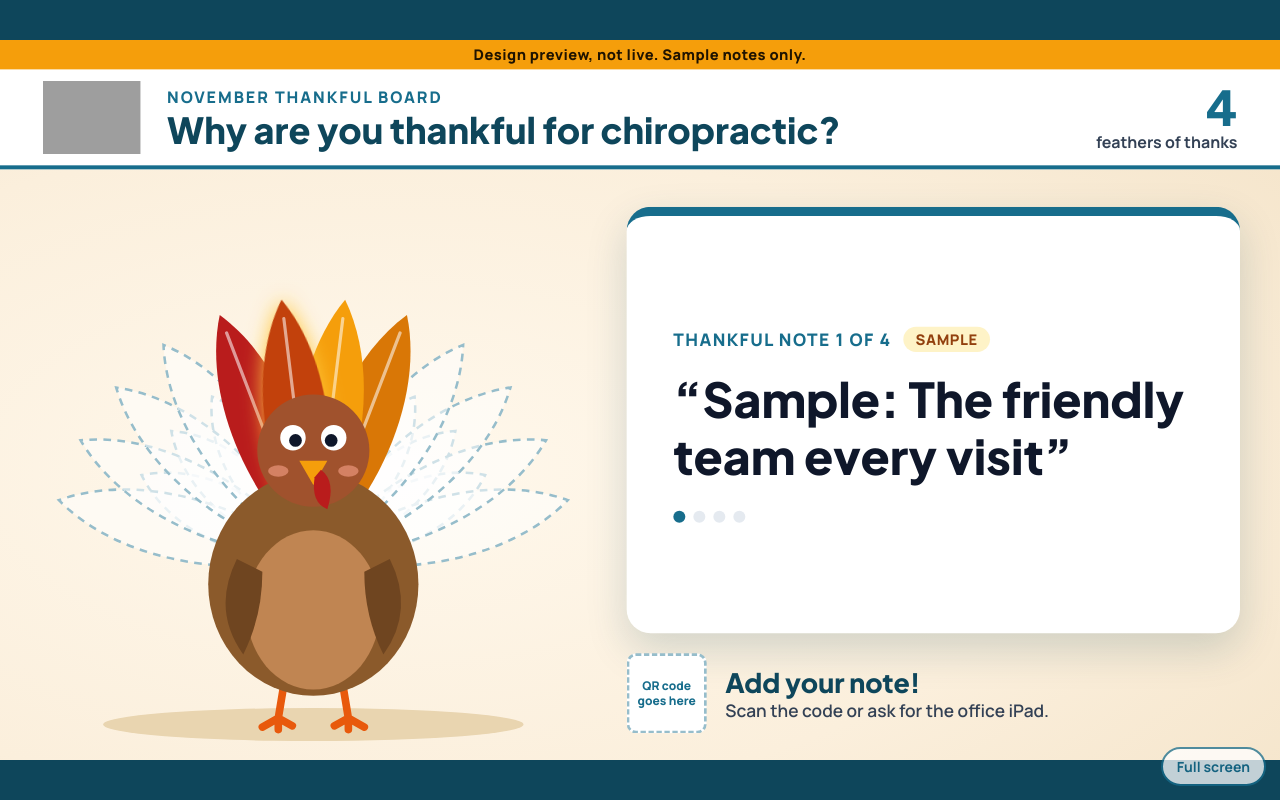
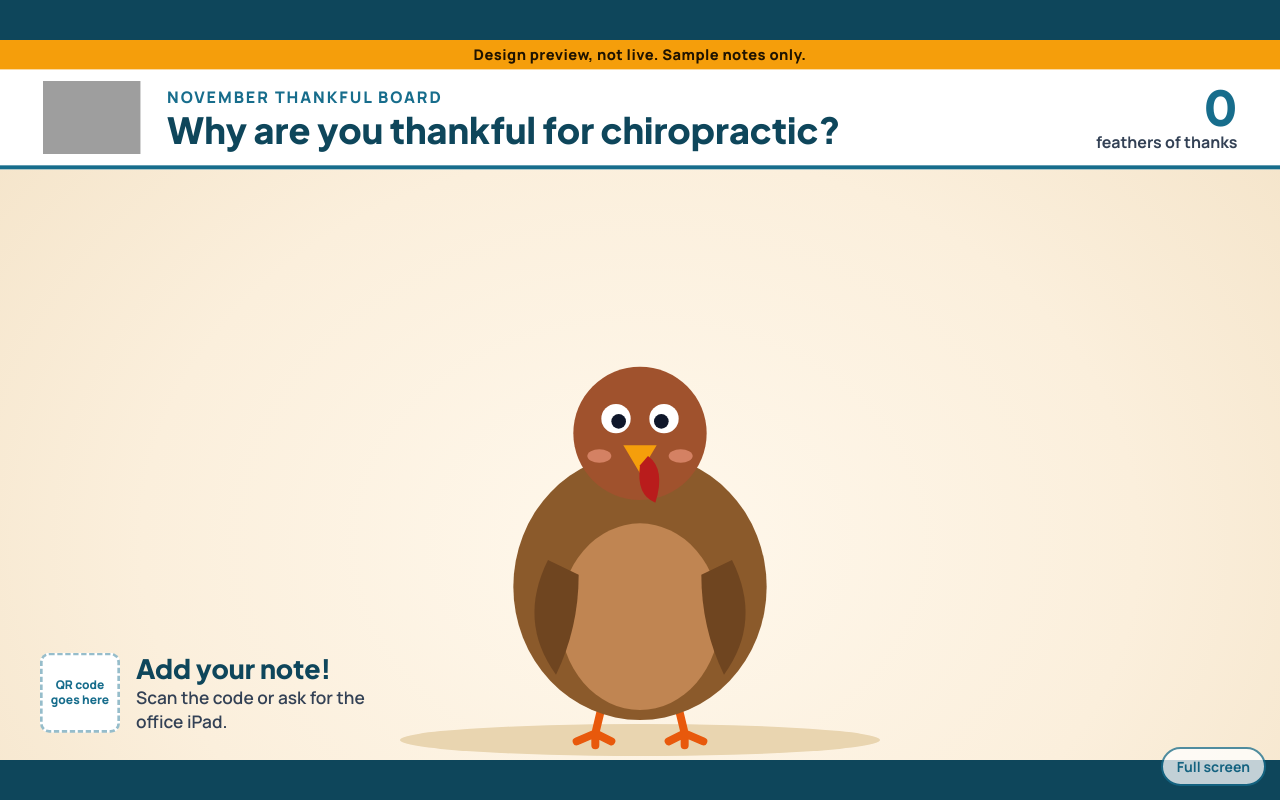
Before and after one commit to localember/afc-tricities-thankful-board-preview, a plain HTML site: page tv/index.html in a window 1280 px wide. Drawn offline with Linux system fonts and the light colour scheme; grey boxes are pictures that could not be loaded.

Commit message:
TV view: turkey alone until a note is approved; each approved note becomes a feather with the words on it (no side panel). Samples start pending.

```diff
--- a/tv/index.html
+++ b/tv/index.html
@@ -1,132 +1,116 @@
 <!doctype html><html lang="en"><head><meta charset="utf-8"><meta name="viewport" content="width=device-width, initial-scale=1"><meta name="robots" content="noindex, nofollow"><link rel="preconnect" href="https://fonts.googleapis.com"><link rel="preconnect" href="https://fonts.gstatic.com" crossorigin><link href="https://fonts.googleapis.com/css2?family=Manrope:wght@400;500;600;700;800&family=Plus+Jakarta+Sans:wght@600;700;800&family=Caveat:wght@600&display=swap" rel="stylesheet"><title>Waiting room TV: AFC thankful board (design preview)</title><link rel="stylesheet" href="../assets/styles.css">
 <style>
 html,body{height:100%;overflow:hidden;background:#0E465B}
-#stage{position:absolute;left:50%;top:50%;width:1920px;height:1080px;transform-origin:center center;background:radial-gradient(ellipse at 30% 60%,#FFF8EC 0%,#FBEFDC 55%,#F3E2C6 100%);overflow:hidden}
+#stage{position:absolute;left:50%;top:50%;width:1920px;height:1080px;transform-origin:center center;background:radial-gradient(ellipse at 50% 70%,#FFF8EC 0%,#FBEFDC 55%,#F3E2C6 100%);overflow:hidden}
 .tvbanner{position:absolute;top:0;left:0;right:0;height:44px;background:#F59E0B;color:#1f1300;font:800 22px/44px var(--font-body);text-align:center;letter-spacing:.03em;z-index:5}
-.tvhead{position:absolute;top:44px;left:0;right:0;height:150px;display:flex;align-items:center;padding:0 64px;gap:40px;background:#fff;border-bottom:6px solid var(--primary)}
+.tvhead{position:absolute;top:44px;left:0;right:0;height:150px;display:flex;align-items:center;padding:0 64px;gap:40px;background:#fff;border-bottom:6px solid var(--primary);z-index:4}
 .tvhead img{height:110px}
 .tvhead .t{flex:1}
 .tvhead small{font:800 24px var(--font-body);color:var(--primary);text-transform:uppercase;letter-spacing:.12em}
 .tvhead h1{font:800 54px/1.1 var(--font-heading);color:var(--primary-dark);margin-top:4px}
 .count{text-align:right;font:700 24px var(--font-body);color:var(--slate)}
 .count b{display:block;font:800 72px/1 var(--font-heading);color:var(--primary)}
-#art{position:absolute;left:40px;top:205px;width:860px;height:860px}
-.slot{transition:fill .8s,opacity .8s,transform .8s}
-.slot.empty{fill:#fff;fill-opacity:.55;stroke:#96BDCB;stroke-width:4;stroke-dasharray:12 10}
-.slot.lit{filter:drop-shadow(0 0 16px rgba(255,200,60,.95))}
-@keyframes pop{0%{transform:scale(.2);opacity:0}70%{transform:scale(1.08)}100%{transform:scale(1);opacity:1}}
-.new{animation:pop 1s ease-out both;transform-box:fill-box;transform-origin:50% 100%}
-.spot{position:absolute;left:940px;top:250px;width:920px;height:640px;background:#fff;border-radius:36px;box-shadow:0 24px 60px rgba(14,70,91,.18);padding:64px 70px;display:flex;flex-direction:column;justify-content:center;border-top:14px solid var(--primary)}
-.spot .eyebrow{font:800 26px var(--font-body);color:var(--primary);letter-spacing:.08em;text-transform:uppercase;display:flex;gap:18px;align-items:center}
-.spot .eyebrow .tag{background:#FEF3C7;color:#92400E;border-radius:999px;padding:4px 18px;font-size:22px;letter-spacing:.04em}
-.spot .eyebrow .tag.fresh{background:#DCFCE7;color:#166534}
-.spot .msg{font:800 72px/1.18 var(--font-heading);color:var(--ink);margin-top:28px;transition:opacity .5s}
-.spot .msg.small{font-size:58px}
-.spot img{width:100%;max-height:400px;object-fit:contain;margin-top:20px}
-.spot .fade{opacity:0}
-.dots{display:flex;gap:12px;margin-top:40px;flex-wrap:wrap}
-.dots i{width:18px;height:18px;border-radius:50%;background:#E5EAF0}
-.dots i.on{background:var(--primary)}
-.foot{position:absolute;left:940px;top:920px;width:920px;display:flex;align-items:center;gap:28px;color:var(--primary-dark)}
+#board{position:absolute;left:0;top:0;width:1920px;height:1080px}
+.feather{position:absolute;transform-origin:50% 100%;border-radius:50% 50% 46% 46% / 64% 64% 36% 36%;box-shadow:0 10px 24px rgba(60,30,0,.22);overflow:hidden}
+.feather:before{content:"";position:absolute;left:50%;top:8%;bottom:0;width:5px;margin-left:-2.5px;background:rgba(255,255,255,.35);border-radius:3px}
+.feather .words{position:absolute;left:50%;display:flex;align-items:center;justify-content:center;text-align:center;color:#fff;font:800 26px/1.12 var(--font-heading);text-shadow:0 2px 4px rgba(0,0,0,.35);padding:0 6px}
+.feather .words img{max-width:100%;max-height:100%;background:#fff;border-radius:10px;padding:4px}
+.feather.new{animation:grow 1.2s ease-out both}
+.feather.new{box-shadow:0 0 0 6px rgba(255,214,90,.9),0 0 40px rgba(255,200,60,.9)}
+@keyframes grow{0%{scale:.1;opacity:0}70%{scale:1.06;opacity:1}100%{scale:1;opacity:1}}
+#body{position:absolute;left:0;top:0;width:1920px;height:1080px;pointer-events:none}
+.token{position:absolute;display:flex;align-items:center;justify-content:center;text-align:center;color:#fff;font:800 24px/1.15 var(--font-heading);padding:18px;box-shadow:0 10px 24px rgba(0,0,0,.18);text-shadow:0 2px 4px rgba(0,0,0,.3)}
+.token img{max-width:100%;max-height:100%;background:#fff;border-radius:10px}
+.foot{position:absolute;left:60px;bottom:40px;width:520px;display:flex;align-items:center;gap:24px;color:var(--primary-dark);z-index:3}
 .qr{width:120px;height:120px;border-radius:14px;background:#fff;border:4px dashed var(--primary-light);display:grid;place-items:center;font:800 18px/1.2 var(--font-body);color:var(--primary);text-align:center;flex:none}
 .foot b{font:800 40px var(--font-heading);display:block}
 .foot span{font:600 26px var(--font-body);color:var(--slate)}
 #fs{position:fixed;right:14px;bottom:14px;z-index:9;opacity:.75}
-.empty-msg{font:700 56px/1.2 var(--font-heading);color:var(--primary-dark)}
 </style></head><body>
 <div id="stage">
 <div class="tvbanner">Design preview, not live. Sample notes only.</div>
 <header class="tvhead"><img src="https://www.afctricities.com/wp-content/uploads/2026/04/Advanced-Family-Chiropractic-Logo-v1.png" alt="Advanced Family Chiropractic logo"><div class="t"><small id="month">November thankful board</small><h1 id="question">Why are you thankful for chiropractic?</h1></div><div class="count"><b id="num">0</b><span id="unit">feathers of thanks</span></div></header>
-<svg id="art" viewBox="0 0 900 900" aria-label="Thankful board artwork"></svg>
-<section class="spot" id="spot"></section>
+<div id="board" aria-label="Thankful board"></div>
+<svg id="body" viewBox="0 0 1920 1080" aria-hidden="true"></svg>
 <div class="foot"><div class="qr">QR code<br>goes here</div><div><b>Add your note!</b><span>Scan the code or ask for the office iPad.</span></div></div>
 </div>
 <button class="btn small ghost" id="fs">Full screen</button>
 <script src="../assets/app.js"></script>
 <script>
 (function(){
-var NS='http://www.w3.org/2000/svg',art=document.getElementById('art'),E=AFC.esc;
-var COLORS={turkey:['#C2410C','#F59E0B','#B91C1C','#D97706','#176D8C','#EA580C','#92400E','#FBBF24','#9F1239','#0E465B','#E8590C','#CA8A04'],
-ornaments:['#B91C1C','#FBBF24','#176D8C','#E5E7EB','#9F1239','#F59E0B','#0E465B','#96BDCB'],
-hearts:['#E0457B','#BE185D','#F472B6','#B91C1C','#FB7185','#9F1239','#F9A8D4']};
-var seen=null,idx=0,timer=null,fresh=null;
-function el(t,a,p){var e=document.createElementNS(NS,t);for(var k in a)e.setAttribute(k,a[k]);(p||art).appendChild(e);return e;}
-function slots(theme){
- var s=[];
- if(theme==='turkey'){
-  var outer=[],inner=[];
-  for(var i=0;i<12;i++)outer.push(-77+i*14);
-  for(var j=0;j<9;j++)inner.push(-64+j*16);
-  function ord(a){return a.slice().sort(function(x,y){return Math.abs(x)-Math.abs(y)||x-y;});}
-  ord(outer).forEach(function(a){s.push({kind:'feather',a:a,len:410,w:66});});
-  ord(inner).forEach(function(a){s.push({kind:'feather',a:a,len:300,w:58});});
- }else if(theme==='ornaments'){
-  for(var r=1;r<=6;r++){var y=210+r*88;var half=(y-90)*0.33;for(var k=0;k<r;k++){var x=r===1?450:450-half+(2*half)*k/(r-1);s.push({kind:'orn',x:x,y:y});}}
- }else{
-  ['.##.##.','#######','#######','.#####.','..###..','...#...'].forEach(function(row,gy){row.split('').forEach(function(ch,gx){if(ch==='#')s.push({kind:'heart',x:450+(gx-3)*112,y:190+gy*108});});});
- }
- return s;
+var NS='http://www.w3.org/2000/svg',board=document.getElementById('board'),body=document.getElementById('body'),E=AFC.esc;
+/* Feather colors all carry white text at readable contrast */
+var COLORS={turkey:['#C2410C','#176D8C','#B91C1C','#92400E','#0E465B','#9F1239','#B45309','#155E75','#9A3412','#BE123C','#7C2D12','#1E5A70','#A16207'],
+ornaments:['#B91C1C','#176D8C','#9F1239','#0E465B','#B45309','#2F6E4F'],
+hearts:['#BE185D','#9F1239','#B91C1C','#DB2777','#E11D48']};
+/* Fan of 11 feathers, filled from the center out */
+var ANGLES=[0,-15,15,-30,30,-45,45,-60,60,-75,75];
+var PX=960,PY=820,LEN=600,W=118;
+var seen=null,fresh=null;
+var demo=null;try{var q=new URLSearchParams(location.search).get('demo');if(q!==null)demo=parseInt(q,10)||0;}catch(e){}
+function el(t,a){var e=document.createElementNS(NS,t);for(var k in a)e.setAttribute(k,a[k]);body.appendChild(e);return e;}
+function approved(){
+ var all=AFC.all();
+ if(demo!==null){return all.filter(function(n){return n.sample;}).slice(0,demo).map(function(n){var c={};for(var k in n)c[k]=n[k];c.status='approved';return c;});}
+ return all.filter(function(n){return n.status==='approved';}).sort(function(a,b){return (a.approvedTs||a.ts)-(b.approvedTs||b.ts);});
 }
-function drawArt(theme,count,lit,newIdx){
- art.innerHTML='';var S=slots(theme),pal=COLORS[theme];
- if(theme==='turkey'){
-  el('ellipse',{cx:450,cy:860,rx:330,ry:26,fill:'#E9D5B0'});
-  var g=el('g',{});
-  S.slice().reverse().forEach(function(sl,ri){var i=S.length-1-ri;var filled=i<count;
-   var fg=el('g',{transform:'translate(450 600) rotate('+sl.a+')'},g);
-   var p=el('path',{d:'M0 0C-'+sl.w+' -'+sl.len*0.35+' -'+sl.w+' -'+sl.len*0.75+' 0 -'+sl.len+'C'+sl.w+' -'+sl.len*0.75+' '+sl.w+' -'+sl.len*0.35+' 0 0Z','class':'slot '+(filled?'':'empty')+(i===lit?' lit':'')+(i===newIdx?' new':''),fill:filled?pal[i%pal.length]:'#fff'},fg);
-   if(filled)el('path',{d:'M0 -20L0 -'+(sl.len-30),stroke:'rgba(255,255,255,.55)','stroke-width':5,'stroke-linecap':'round',fill:'none'},fg);
-  });
-  el('path',{d:'M405 790l-10 60M395 850l-25 14M395 850l0 18M395 850l22 12M495 790l10 60M505 850l-22 12M505 850l0 18M505 850l25 14',stroke:'#E8590C','stroke-width':12,'stroke-linecap':'round',fill:'none'});
-  el('ellipse',{cx:450,cy:640,rx:165,ry:175,fill:'#8B5A2B'});
-  el('ellipse',{cx:450,cy:680,rx:105,ry:125,fill:'#C08552'});
-  el('path',{d:'M330 600q-40 80 10 150q30-60 30-130z',fill:'#6F4520'});el('path',{d:'M570 600q40 80-10 150q-30-60-30-130z',fill:'#6F4520'});
-  el('circle',{cx:450,cy:430,r:88,fill:'#A0522D'});
-  el('circle',{cx:418,cy:410,r:20,fill:'#fff'});el('circle',{cx:482,cy:410,r:20,fill:'#fff'});
-  el('circle',{cx:422,cy:414,r:10,fill:'#0F172A'});el('circle',{cx:478,cy:414,r:10,fill:'#0F172A'});
-  el('path',{d:'M428 446l22 38l22-38z',fill:'#F59E0B'});
-  el('path',{d:'M462 460q24 18 10 62q-26-10-20-50z',fill:'#B91C1C'});
-  el('ellipse',{cx:395,cy:462,rx:16,ry:9,fill:'#E9967A',opacity:.7});el('ellipse',{cx:505,cy:462,rx:16,ry:9,fill:'#E9967A',opacity:.7});
- }else if(theme==='ornaments'){
-  el('rect',{x:410,y:800,width:80,height:70,rx:8,fill:'#7C4A21'});
-  el('path',{d:'M450 90L790 810H110Z',fill:'#2F6E4F'});
-  el('path',{d:'M450 90L640 500H260Z',fill:'#3B8762',opacity:.6});
-  el('path',{d:'M450 40l14 30 32 4-24 22 6 32-28-16-28 16 6-32-24-22 32-4z',fill:'#FBBF24'});
-  S.forEach(function(sl,i){var filled=i<count;el('line',{x1:sl.x,y1:sl.y-44,x2:sl.x,y2:sl.y-30,stroke:'#CBD5E1','stroke-width':4});
-   el('circle',{cx:sl.x,cy:sl.y,r:30,'class':'slot '+(filled?'':'empty')+(i===lit?' lit':'')+(i===newIdx?' new':''),fill:filled?pal[i%pal.length]:'#fff'});});
- }else{
-  S.forEach(function(sl,i){var filled=i<count;var x=sl.x,y=sl.y;
-   el('path',{d:'M'+x+' '+(y+42)+'C'+(x-70)+' '+(y-5)+' '+(x-52)+' '+(y-55)+' '+x+' '+(y-24)+'C'+(x+52)+' '+(y-55)+' '+(x+70)+' '+(y-5)+' '+x+' '+(y+42)+'Z','class':'slot '+(filled?'':'empty')+(i===lit?' lit':'')+(i===newIdx?' new':''),fill:filled?pal[i%pal.length]:'#fff'});});
- }
- return S.length;
+function words(n,len){
+ if(n.type==='ink')return '<img src="'+n.img+'" alt="Handwritten thankful note">';
+ var t=n.text||'',fs=t.length>64?19:t.length>40?21:25;
+ return '<span style="font-size:'+fs+'px">'+E(t)+'</span>';
 }
-function approved(){return AFC.all().filter(function(n){return n.status==='approved';}).sort(function(a,b){return (a.approvedTs||a.ts)-(b.approvedTs||b.ts);});}
+function drawTurkey(){
+ body.innerHTML='';
+ el('ellipse',{cx:960,cy:1050,rx:360,ry:24,fill:'#E9D5B0'});
+ el('path',{d:'M905 990l-12 50M893 1040l-28 12M893 1040l0 18M893 1040l24 12M1015 990l12 50M1027 1040l-24 12M1027 1040l0 18M1027 1040l28 12',stroke:'#E8590C','stroke-width':12,'stroke-linecap':'round',fill:'none'});
+ el('ellipse',{cx:960,cy:820,rx:190,ry:200,fill:'#8B5A2B'});
+ el('ellipse',{cx:960,cy:865,rx:120,ry:140,fill:'#C08552'});
+ el('path',{d:'M822 780q-46 92 12 172q34-70 34-150z',fill:'#6F4520'});el('path',{d:'M1098 780q46 92-12 172q-34-70-34-150z',fill:'#6F4520'});
+ el('circle',{cx:960,cy:590,r:100,fill:'#A0522D'});
+ el('circle',{cx:924,cy:568,r:22,fill:'#fff'});el('circle',{cx:996,cy:568,r:22,fill:'#fff'});
+ el('circle',{cx:928,cy:572,r:11,fill:'#0F172A'});el('circle',{cx:992,cy:572,r:11,fill:'#0F172A'});
+ el('path',{d:'M935 608l25 42l25-42z',fill:'#F59E0B'});
+ el('path',{d:'M972 624q27 20 11 70q-29-11-23-56z',fill:'#B91C1C'});
+ el('ellipse',{cx:899,cy:624,rx:18,ry:10,fill:'#E9967A',opacity:.7});el('ellipse',{cx:1021,cy:624,rx:18,ry:10,fill:'#E9967A',opacity:.7});
+}
+function drawFeathers(list,newId){
+ board.innerHTML='';var pal=COLORS.turkey;
+ var show=list.slice(-ANGLES.length);
+ show.forEach(function(n,i){
+  var a=ANGLES[i],f=document.createElement('div');
+  f.className='feather'+(n.id===newId?' new':'');
+  f.style.cssText='left:'+(PX-W/2)+'px;top:'+(PY-LEN)+'px;width:'+W+'px;height:'+LEN+'px;background:'+pal[i%pal.length]+';transform:rotate('+a+'deg)';
+  /* Words run along the feather and always read left to right */
+  var rot=a<0?90:-90,tw=220,th=96,cy=LEN-440;
+  f.innerHTML='<div class="words" style="width:'+tw+'px;height:'+th+'px;margin-left:'+(-tw/2)+'px;top:'+(cy-th/2)+'px;transform:rotate('+rot+'deg)">'+words(n,LEN)+'</div>';
+  board.appendChild(f);
+ });
+}
+function drawTokens(theme,list,newId){
+ body.innerHTML='';board.innerHTML='';var pal=COLORS[theme];
+ var show=list.slice(-12),cols=4,cw=380,chh=230,x0=(1920-cols*cw)/2;
+ show.forEach(function(n,i){var t=document.createElement('div');t.className='token'+(n.id===newId?' new':'');
+  var r=theme==='hearts'?'46% 46% 50% 50% / 40% 40% 60% 60%':'50%';
+  t.style.cssText='left:'+(x0+(i%cols)*cw+20)+'px;top:'+(230+Math.floor(i/cols)*chh+10)+'px;width:'+(cw-40)+'px;height:'+(chh-20)+'px;border-radius:'+r+';background:'+pal[i%pal.length];
+  t.innerHTML=words(n,cw);board.appendChild(t);});
+}
 function render(newId){
- var th=AFC.theme(),list=approved(),total;
+ var th=AFC.theme(),list=approved();
  document.getElementById('question').textContent=th.question;
  document.getElementById('month').textContent=th.month+(th.live?' thankful board':' theme preview, coming soon');
  document.getElementById('num').textContent=list.length;
  document.getElementById('unit').textContent=(list.length===1?th.unit:th.units)+' of thanks';
- if(idx>=list.length)idx=0;
- var newIdx=-1;if(newId){list.forEach(function(n,i){if(n.id===newId){idx=i;newIdx=i;}});}
- total=drawArt(th.id,Math.min(list.length,99),list.length?idx:-1,newIdx);
- var spot=document.getElementById('spot');
- if(!list.length){spot.innerHTML='<div class="eyebrow">Our thankful board</div><div class="empty-msg" style="margin-top:24px">Be the first to add a '+th.unit+'!</div>';return;}
- var n=list[idx],shown=Math.min(list.length,total);
- var tag=n.sample?'<span class="tag">Sample</span>':(n.id===fresh?'<span class="tag fresh">New</span>':'');
- var body=n.type==='ink'?'<img src="'+n.img+'" alt="Handwritten thankful note">':'<div class="msg'+(n.text.length>60?' small':'')+'">&ldquo;'+E(n.text)+'&rdquo;</div>';
- spot.innerHTML='<div class="eyebrow">Thankful note '+(idx+1)+' of '+list.length+tag+'</div>'+body+'<div class="dots">'+list.map(function(_,i){return '<i class="'+(i===idx?'on':'')+'"></i>';}).join('')+'</div>';
+ if(th.id==='turkey'){drawTurkey();drawFeathers(list,newId);}else{drawTokens(th.id,list,newId);}
 }
-function cycle(){clearInterval(timer);timer=setInterval(function(){var l=approved();if(l.length>1){idx=(idx+1)%l.length;render();}},7000);}
 function changed(){
  var ids=approved().map(function(n){return n.id;});var newId=null;
  if(seen){ids.forEach(function(id){if(seen.indexOf(id)<0)newId=id;});}
- seen=ids;if(newId)fresh=newId;render(newId);if(newId)cycle();
+ seen=ids;if(newId)fresh=newId;render(newId);
 }
 function fit(){var s=Math.min(innerWidth/1920,innerHeight/1080);document.getElementById('stage').style.transform='translate(-50%,-50%) scale('+s+')';}
 window.addEventListener('resize',fit);fit();
 document.getElementById('fs').onclick=function(){if(document.documentElement.requestFullscreen)document.documentElement.requestFullscreen();};
 var hideT;document.addEventListener('mousemove',function(){var b=document.getElementById('fs');b.style.display='';clearTimeout(hideT);hideT=setTimeout(function(){b.style.display='none';},3000);});
-AFC.onChange(changed);changed();cycle();
+AFC.onChange(changed);changed();
 })();
 </script></body></html>
```
Also changed, not shown: assets/app.js (+5 -5 lines).
